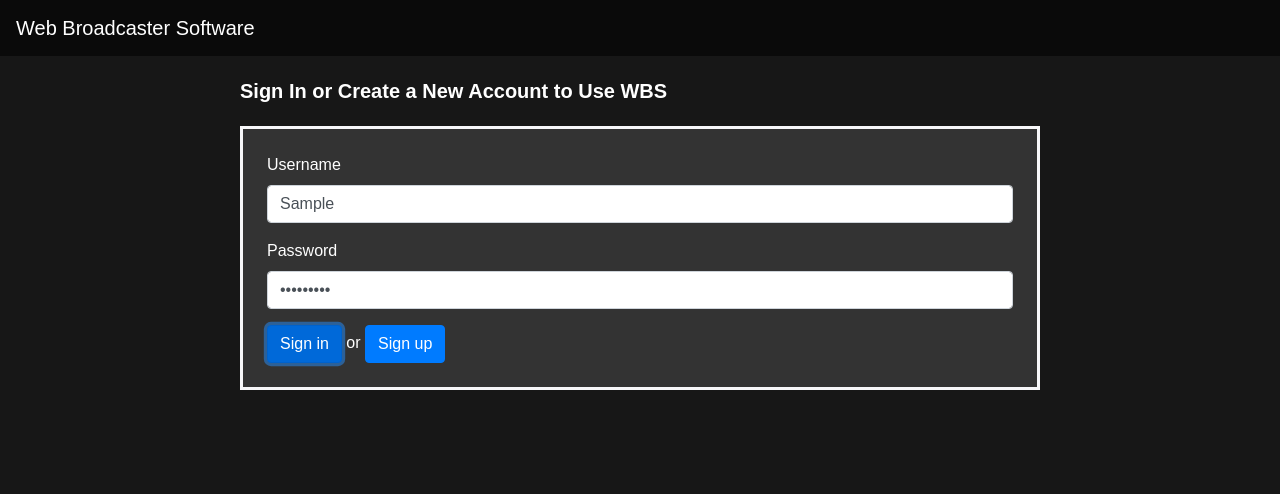
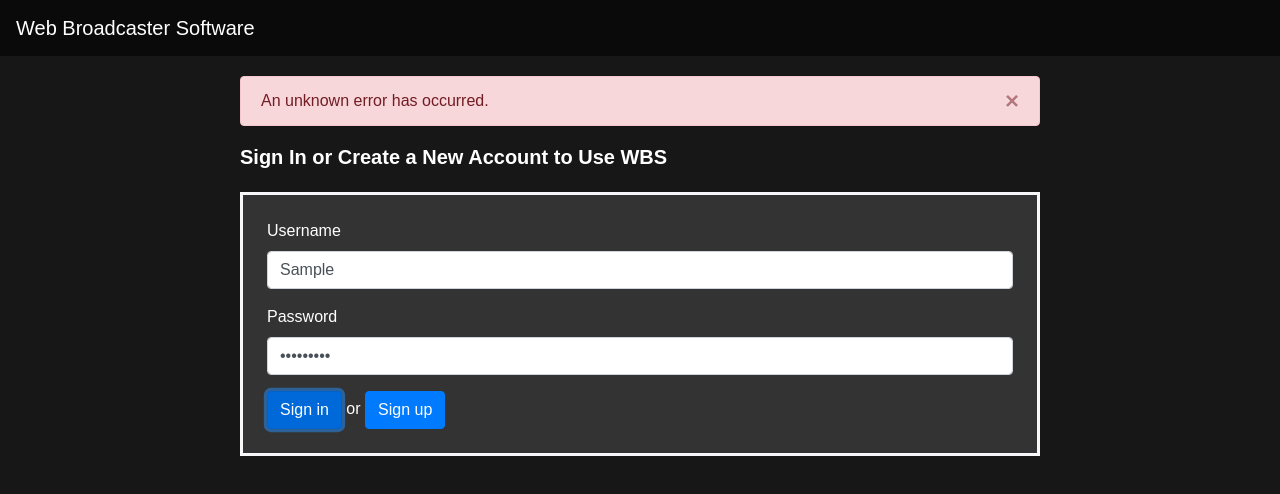
Before and after one commit to charliexie27/project-chariki, a website: page wbs/static/signin.html in a window 1280 px wide. Both pictures are taken after typing "Sample", "Sample123" into the empty fields and a click on the button "Sign in". Drawn offline with nearby package versions, Linux system fonts and the light colour scheme; no server answers.

Commit message:
- Added sign in and sign up error alerts

```diff
--- a/wbs/static/js/api.js
+++ b/wbs/static/js/api.js
@@ -23,12 +23,14 @@ let api = (function(){
 
     module.signup = function(username, password){
         send("POST", "/signup/", {username, password}, function(err, res){
+            if (err) return notifyErrorListeners(err);
             notifyUserListeners(api.getUsername());
         });
     };
 
     module.signin = function(username, password){
         send("POST", "/signin/", {username, password}, function(err, res){
+            if (err) return notifyErrorListeners(err);
             notifyUserListeners(api.getUsername());
         });
     };
@@ -42,6 +44,7 @@ let api = (function(){
     };
 
     let userListeners = [];
+    let errorListeners = [];
 
     function notifyUserListeners(username){
         userListeners.forEach(function(listener){
@@ -49,10 +52,21 @@ let api = (function(){
         });
     }
 
+    function notifyErrorListeners(err){
+        errorListeners.forEach(function(listener){
+            listener(err);
+        });
+    }
+
+
     module.onUserUpdate = function(listener){
         userListeners.push(listener);
         listener(api.getUsername());
     };
 
+    module.onError = function(handler){
+        errorListeners.push(handler);
+    };
+
     return module;
 })();
--- a/wbs/static/js/signin.js
+++ b/wbs/static/js/signin.js
@@ -4,6 +4,31 @@
     window.onload = function(){
         api.onUserUpdate(function(username){
             if (username) window.location.href = '/';
+        });
+
+        api.onError(function(err){
+            console.error("[error]", err);
+        });
+
+        api.onError(function(err){
+            let statusCode = err.match(/\[(.*?)\]/)[1];
+
+            switch(statusCode){
+                case "400":
+                    $('.signin-error-text').text('Username or password is missing.');
+                    break;
+                case "401":
+                    $('.signin-error-text').text('Invalid username or password.');
+                    break;
+                case "409":
+                    $('.signin-error-text').text('The username already exists.');
+                    break;
+                default:
+                    $('.signin-error-text').text('An unknown error has occurred.');
+                    break;
+            }
+
+            $('#incorrect-signin-error').show();
         });
 
         function submit(action){
@@ -25,5 +50,9 @@
         document.querySelector('form').addEventListener('submit', function(e){
             e.preventDefault();
         });
+
+        $('#signin-close-error').click(function(){
+            $('#incorrect-signin-error').hide();
+        });
     };
 }());
--- a/wbs/static/signin.html
+++ b/wbs/static/signin.html
@@ -16,6 +16,11 @@
     </nav>
 
     <div id="signin-div">
+        <div id="incorrect-signin-error" class="alert alert-danger alert-dismissible collapse" role="alert">
+            <a href="#" id="signin-close-error" class="close">&times;</a>
+            <span class="signin-error-text"></span>
+        </div>
+
         <span id="signin-text">Sign In or Create a New Account to Use WBS</span>
         <form id="signin-form">
             <div class="form-group">
@@ -33,6 +38,7 @@
     </div>
 
     <script src="https://ajax.googleapis.com/ajax/libs/jquery/3.4.1/jquery.min.js"></script>
+    <script src="https://maxcdn.bootstrapcdn.com/bootstrap/4.0.0/js/bootstrap.min.js" integrity="sha384-JZR6Spejh4U02d8jOt6vLEHfe/JQGiRRSQQxSfFWpi1MquVdAyjUar5+76PVCmYl" crossorigin="anonymous"></script>
     <script src="js/signin.js"></script>
     <script src="js/api.js"></script>
 </body>
```
